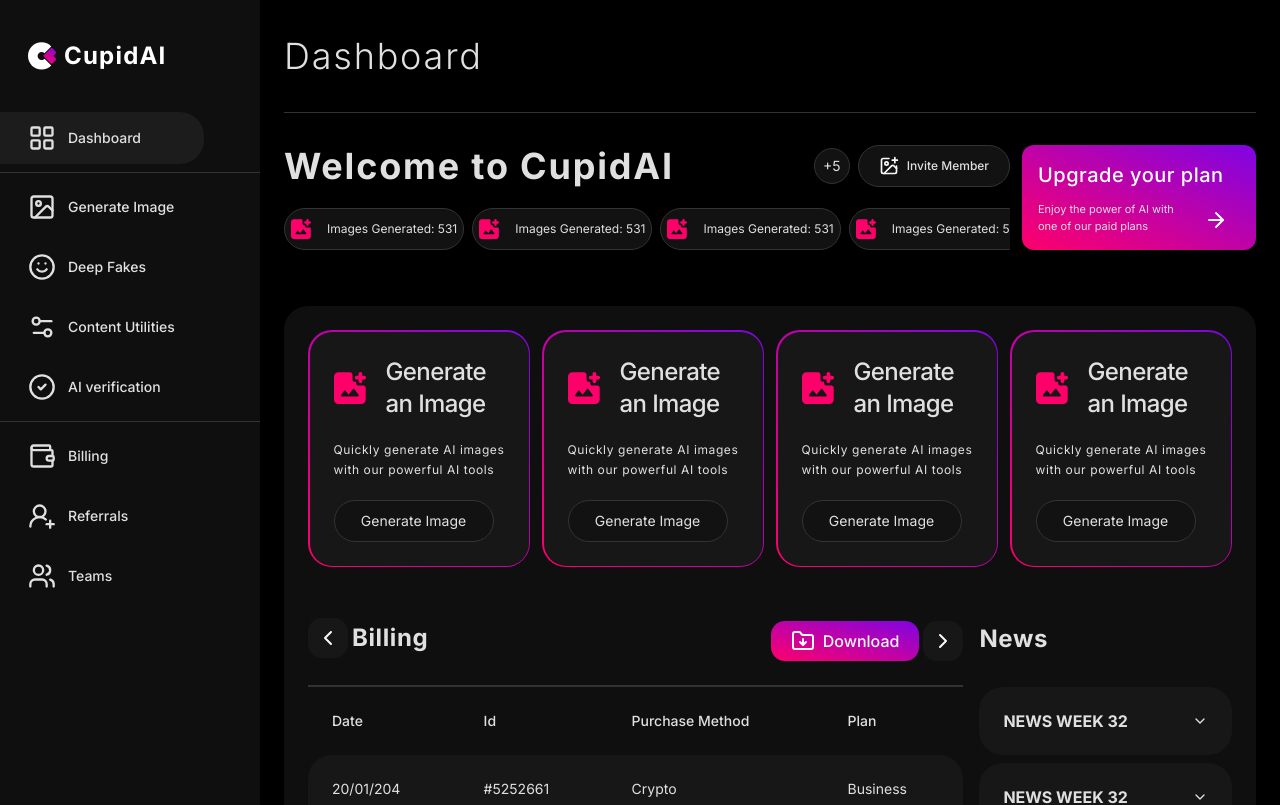
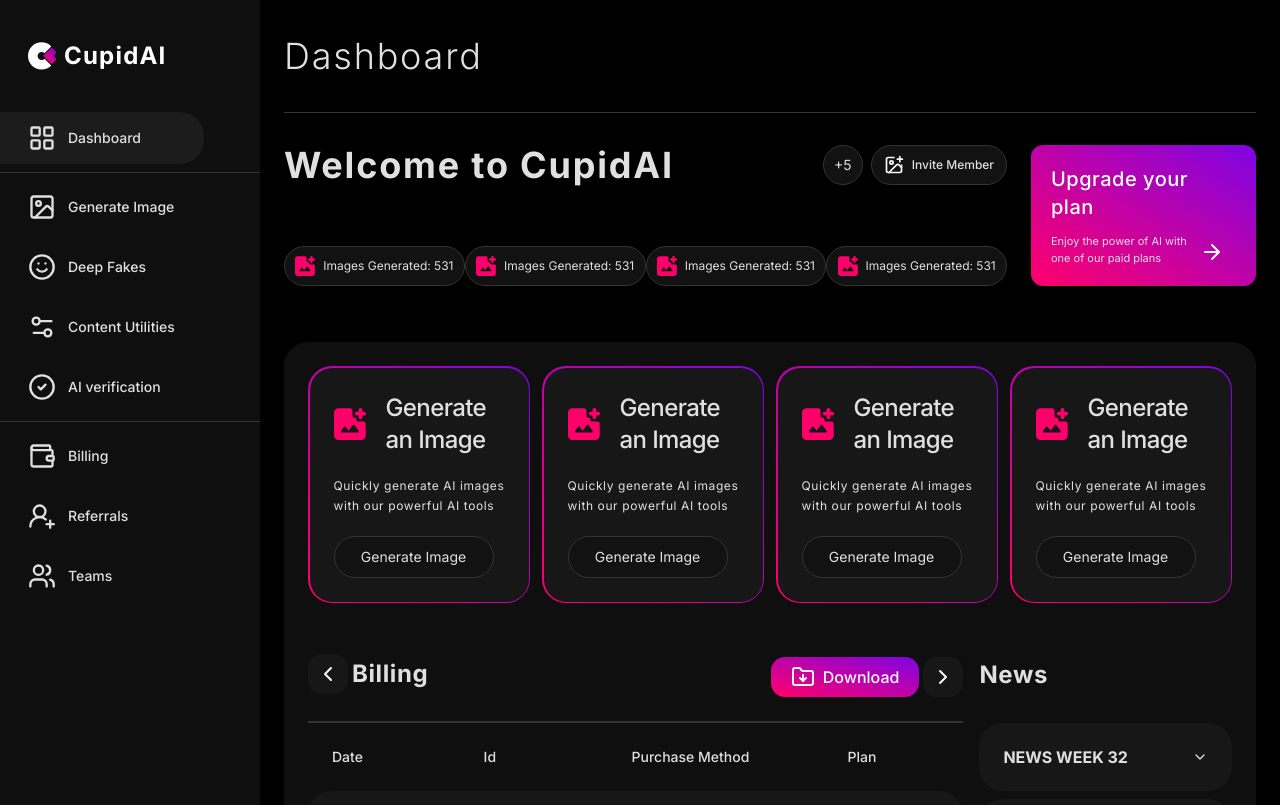
Before and after one commit to ra-kesh/Stupid-AI, a Next.js app: page /dashboard in a window 1280 px wide. Shown: the top 805 px of the page. Built offline with nearby package versions, Linux system fonts and the light colour scheme.

Commit message:
refactor:dashboard-hro

```diff
--- a/app/(dashboard)/dashboard/dashboard-hero.tsx
+++ b/app/(dashboard)/dashboard/dashboard-hero.tsx
@@ -9,70 +9,64 @@
 
 const DashboardHero = () => {
   return (
-    <div className="grid w-full grid-cols-1 py-8 lg:grid-cols-12 lg:gap-x-2 xl:gap-x-3 2xl:gap-x-4 4xl:gap-x-6">
+    <div className="grid w-full grid-cols-1 py-8 lg:grid-cols-12 lg:gap-x-4 xl:gap-x-6 2xl:gap-x-10 4xl:gap-x-12">
       <div className="flex size-full flex-col lg:col-span-9">
         <div className="flex w-full items-center justify-between">
-          <h2 className="text-logo font-bold tracking-wider lg:text-2xl xl:text-4xl 3xl:text-5xl 4xl:text-6xl">
+          <h2 className="text-logo font-bold tracking-wider lg:text-2xl xl:text-4xl 2xl:text-[2.4rem] 4xl:text-5xl">
             Welcome to CupidAI
           </h2>
           <div className="flex items-center space-x-2 ">
-            <div className="flex items-center justify-center rounded-full border border-separator bg-button lg:size-6 xl:size-9 2xl:size-10 4xl:size-14">
-              <span className="text-foreground lg:text-xs xl:text-sm 4xl:text-lg">+5</span>
+            <div className="flex items-center justify-center rounded-full border border-separator bg-button lg:size-8 xl:size-10 2xl:size-10 4xl:size-14">
+              <span className="text-foreground lg:text-xs xl:text-sm 4xl:text-xl">+5</span>
             </div>
 
-            <Button className=" rounded-3xl border border-separator bg-button lg:h-8 lg:gap-x-2 lg:px-3 xl:p-5 2xl:px-8 2xl:py-5 4xl:gap-x-4 4xl:rounded-full 4xl:px-10 4xl:py-7">
-              <ImagePlus className="lg:size-4 xl:size-5 2xl:size-6 4xl:size-8" />
-              <span className="xl:tex-sm text-foreground lg:text-xs 2xl:text-base 4xl:text-xl"> Invite Member</span>
+            <Button className="sm gap-x-2 rounded-full border border-separator bg-button lg:h-8 lg:p-3 xl:h-10 4xl:h-14 4xl:px-6">
+              <ImagePlus className="lg:size-4 xl:size-5 4xl:size-7" />
+              <span className="xl:tex-sm text-foreground lg:text-xs 2xl:text-sm 4xl:text-lg"> Invite Member</span>
             </Button>
           </div>
         </div>
-        <div className="mt-auto flex  w-full flex-row overflow-hidden lg:space-x-1 xl:space-x-2 2xl:space-x-4 4xl:space-x-6">
-          <Button className="rounded-3xl border border-separator bg-button  lg:h-8 lg:flex-1 lg:gap-x-1 xl:flex-auto xl:gap-x-4 xl:py-5 4xl:rounded-full 4xl:py-8">
-            <Image
-              src={generateImageSvg}
-              alt="generate an image"
-              className="lg:size-3 xl:size-5 2xl:size-6 4xl:size-8"
-            />
-            <span className="font-normal text-foreground lg:text-[8px] xl:text-xs 2xl:text-sm 4xl:text-xl">
+        <div
+          className="mt-auto flex  w-full flex-row justify-between
+          overflow-hidden 3xl:space-x-2
+        "
+        >
+          <Button className="gap-x-2 rounded-full border border-separator bg-button lg:h-8 lg:p-3 xl:h-10 xl:px-5 4xl:h-14 4xl:gap-x-4 4xl:px-6 ">
+            <Image src={generateImageSvg} alt="generate an image" className="lg:size-3 xl:size-5  4xl:size-7" />
+            <span className="font-normal text-foreground lg:text-[8px] xl:text-xs 2xl:text-sm 4xl:text-lg">
               Images Generated: 531
             </span>
           </Button>
-          <Button className="rounded-3xl border border-separator bg-button  lg:h-8 lg:flex-1 lg:gap-x-1 xl:flex-auto xl:gap-x-4 xl:py-5 4xl:rounded-full 4xl:py-8">
-            <Image
-              src={generateImageSvg}
-              alt="generate an image"
-              className="lg:size-3 xl:size-5 2xl:size-6 4xl:size-8"
-            />
-            <span className="font-normal text-foreground lg:text-[8px] xl:text-xs 2xl:text-sm 4xl:text-xl">
+          <Button className="gap-x-2 rounded-full border border-separator bg-button lg:h-8 lg:p-3 xl:h-10 xl:px-5 4xl:h-14 4xl:gap-x-4 4xl:px-6 ">
+            <Image src={generateImageSvg} alt="generate an image" className="lg:size-3 xl:size-5  4xl:size-7" />
+            <span className="font-normal text-foreground lg:text-[8px] xl:text-xs 2xl:text-sm 4xl:text-lg">
               Images Generated: 531
             </span>
           </Button>
-          <Button className="rounded-3xl border border-separator bg-button  lg:h-8 lg:flex-1 lg:gap-x-1 xl:flex-auto xl:gap-x-4 xl:py-5 4xl:rounded-full 4xl:py-8">
-            <Image
-              src={generateImageSvg}
-              alt="generate an image"
-              className="lg:size-3 xl:size-5 2xl:size-6 4xl:size-8"
-            />
-            <span className="font-normal text-foreground lg:text-[8px] xl:text-xs 2xl:text-sm 4xl:text-xl">
+          <Button className="gap-x-2 rounded-full border border-separator bg-button lg:h-8 lg:p-3 xl:h-10 xl:px-5 4xl:h-14 4xl:gap-x-4 4xl:px-6 ">
+            <Image src={generateImageSvg} alt="generate an image" className="lg:size-3 xl:size-5  4xl:size-7" />
+            <span className="font-normal text-foreground lg:text-[8px] xl:text-xs 2xl:text-sm 4xl:text-lg">
               Images Generated: 531
             </span>
           </Button>
-          <Button className="rounded-3xl border border-separator bg-button  lg:h-8 lg:flex-1 lg:gap-x-1 xl:flex-auto xl:gap-x-4 xl:py-5 4xl:rounded-full 4xl:py-8">
-            <Image
-              src={generateImageSvg}
-              alt="generate an image"
-              className="lg:size-3 xl:size-5 2xl:size-6 4xl:size-8"
-            />
-            <span className="font-normal text-foreground lg:text-[8px] xl:text-xs 2xl:text-sm 4xl:text-xl">
+          <Button className="gap-x-2 rounded-full border border-separator bg-button lg:h-8 lg:p-3 xl:h-10 xl:px-5 4xl:h-14 4xl:gap-x-4 4xl:px-6 ">
+            <Image src={generateImageSvg} alt="generate an image" className="lg:size-3 xl:size-5  4xl:size-7" />
+            <span className="font-normal text-foreground lg:text-[8px] xl:text-xs 2xl:text-sm 4xl:text-lg">
+              Images Generated: 531
+            </span>
+          </Button>
+          <Button className="hidden gap-x-2 rounded-full border border-separator bg-button lg:h-8 lg:p-3 xl:h-10 xl:px-5 2xl:flex 4xl:h-14 4xl:gap-x-4 4xl:px-6">
+            <Image src={generateImageSvg} alt="generate an image" className="lg:size-3 xl:size-5  4xl:size-7" />
+            <span className="font-normal text-foreground lg:text-[8px] xl:text-xs 2xl:text-sm 4xl:text-lg">
               Images Generated: 531
             </span>
           </Button>
         </div>
       </div>
       <div className="lg:col-span-3">
-        <Card className="space-y-2 border-none bg-gradient-to-bl from-[#7f04e3] to-[#ff006b] lg:rounded-sm">
+        <Card className="space-y-2 border-none bg-gradient-to-bl from-[#7f04e3] to-[#ff006b] lg:rounded-sm  xl:p-1 2xl:rounded-2xl 2xl:p-2 4xl:p-4">
           <CardHeader className="flex flex-row items-center justify-between lg:p-3 lg:pb-0 xl:p-4 xl:pb-0 4xl:p-6 4xl:pb-0 ">
-            <CardTitle className="pb-1 font-medium leading-7 tracking-wide text-primary lg:text-sm xl:text-xl 2xl:text-2xl 4xl:text-4xl">
+            <CardTitle className="pb-1 font-medium leading-7 tracking-wide text-primary lg:text-sm xl:text-xl 2xl:text-[1.3rem]  4xl:text-4xl">
               Upgrade your plan
             </CardTitle>
           </CardHeader>
--- a/app/(dashboard)/dashboard/page.tsx
+++ b/app/(dashboard)/dashboard/page.tsx
@@ -5,7 +5,7 @@
 
 const Dashboard = () => {
   return (
-    <div className="flex   w-full flex-1 flex-col lg:gap-y-6">
+    <div className="flex w-full flex-1 flex-col lg:gap-y-6">
       <DashboardHero />
       <DashboardBody />
     </div>
--- a/app/(dashboard)/layout.tsx
+++ b/app/(dashboard)/layout.tsx
@@ -38,7 +38,7 @@
         <div className="flex w-full flex-1 flex-col overflow-hidden bg-background lg:px-6 3xl:px-14">
           <header className="2x flex h-14 items-center gap-4 lg:h-20 xl:h-28 2xl:h-32">
             <div className="flex w-full items-center  justify-end md:justify-between ">
-              <h2 className="text-logo font-light tracking-wider lg:text-3xl xl:text-4xl 2xl:text-[2.5rem] ">
+              <h2 className="text-logo font-light tracking-wider lg:text-3xl xl:text-4xl 2xl:text-[2.5rem] 4xl:text-5xl">
                 Dashboard
               </h2>
             </div>
```
